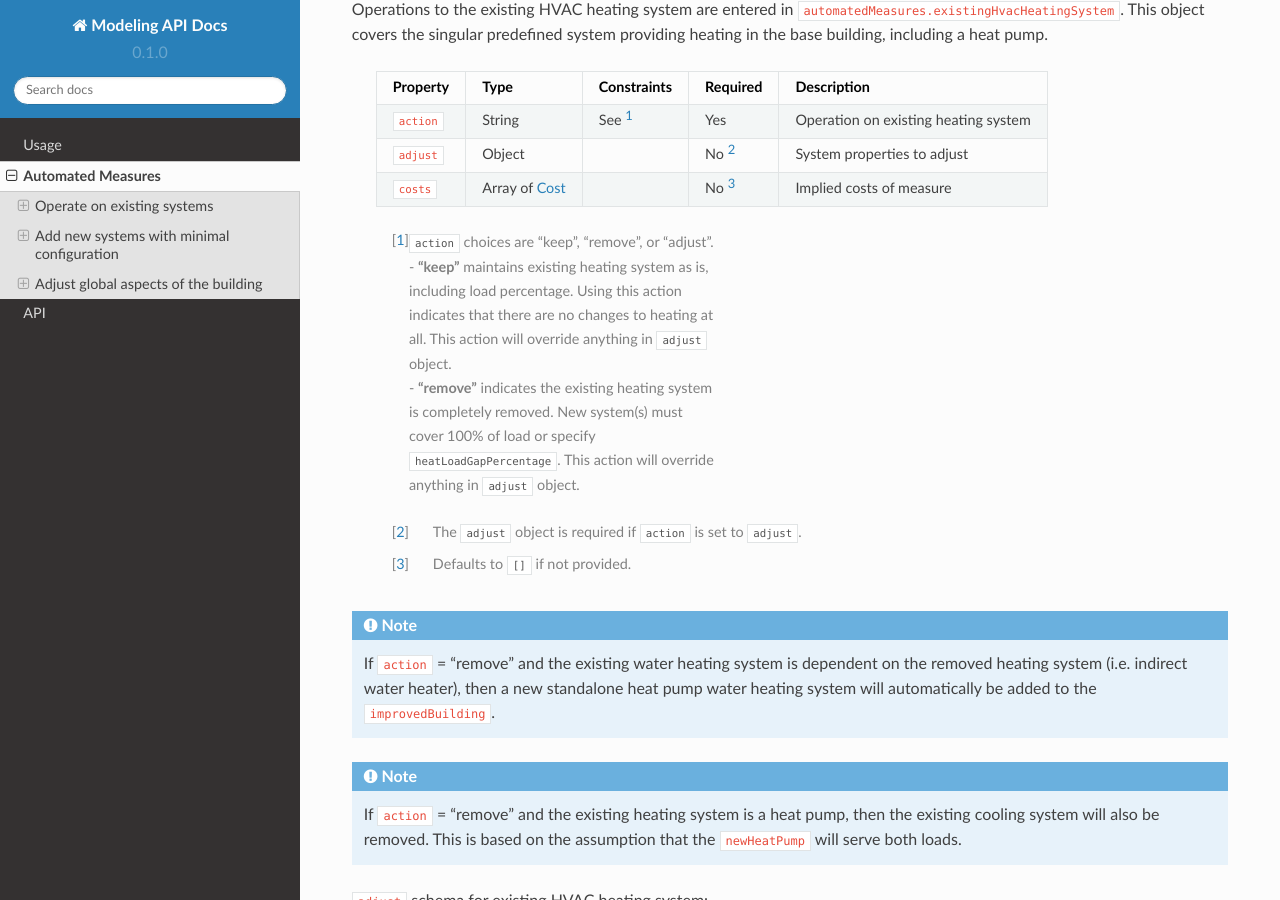
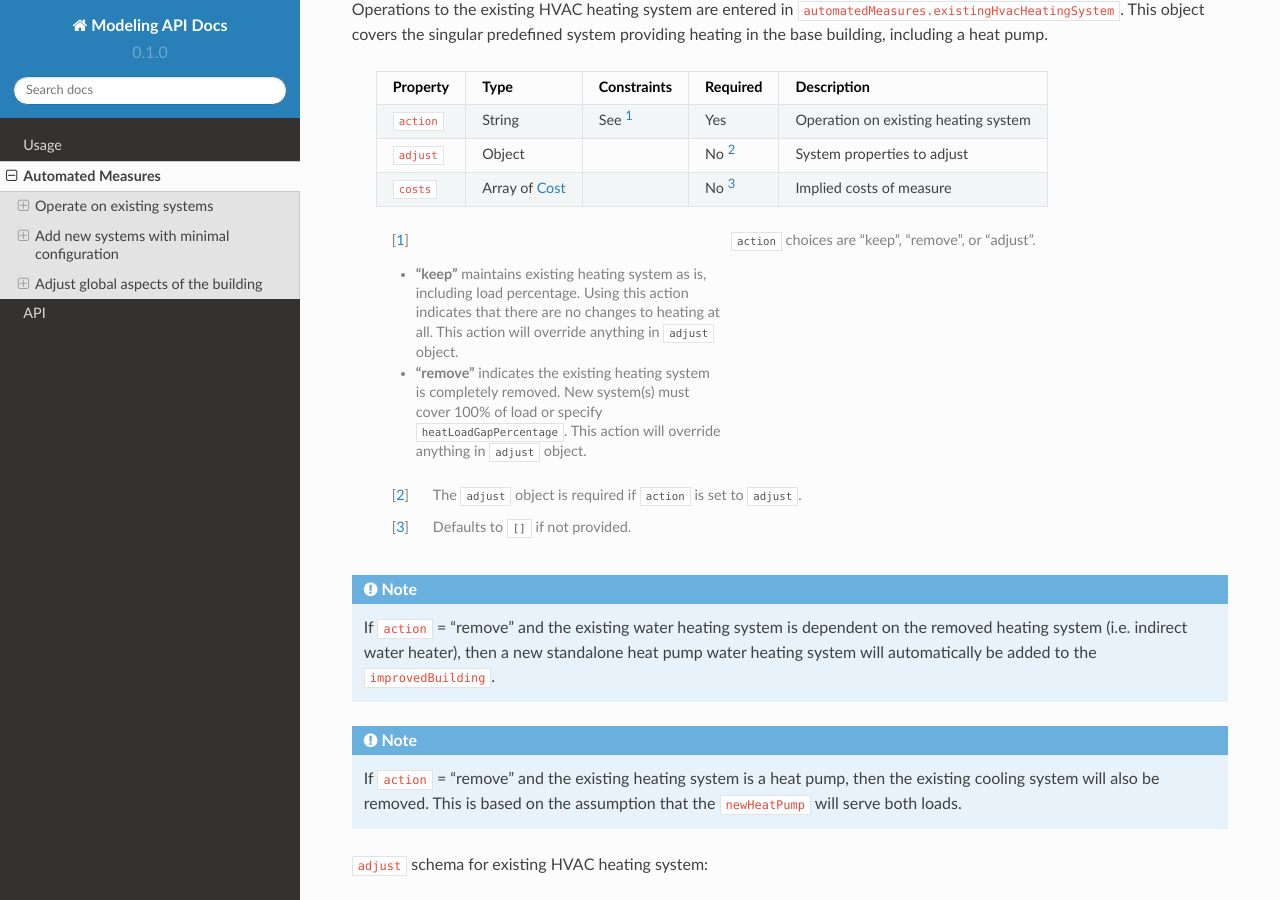
Before and after one commit to RadiantLabs/modeling-api-docs, a Sphinx documentation site: the page built from docs/source/automated_measures.rst, in a window 1280 px wide and 900 px high, scrolled down 460 px. Built offline with Sphinx 7.4.7 and the Read the Docs theme 2.0.0, drawn with Linux system fonts in a browser that asks for light colours.

Commit message:
Use normal indentation in footnote

```diff
--- a/docs/source/automated_measures.rst
+++ b/docs/source/automated_measures.rst
@@ -29,9 +29,11 @@ Operations to the existing HVAC heating system are entered in ``automatedMeasure
   ``costs``   Array of :ref:`cost`               No [#]_   Implied costs of measure
   ==========  ====================  ===========  ========  ============================
 
-  .. [#] | ``action`` choices are "keep", "remove", or "adjust".
-         | - **"keep"** maintains existing heating system as is, including load percentage. Using this action indicates that there are no changes to heating at all. This action will override anything in ``adjust`` object.
-         | - **"remove"** indicates the existing heating system is completely removed. New system(s) must cover 100% of load or specify ``heatLoadGapPercentage``. This action will override anything in ``adjust`` object.
+  .. [#] ``action`` choices are "keep", "remove", or "adjust".
+
+     - **"keep"** maintains existing heating system as is, including load percentage. Using this action indicates that there are no changes to heating at all. This action will override anything in ``adjust`` object.
+     - **"remove"** indicates the existing heating system is completely removed. New system(s) must cover 100% of load or specify ``heatLoadGapPercentage``. This action will override anything in ``adjust`` object.
+
   .. [#] The ``adjust`` object is required if ``action`` is set to ``adjust``.
   .. [#] Defaults to ``[]`` if not provided.
 
```
